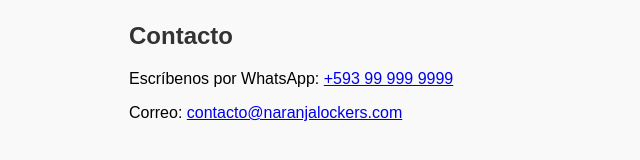
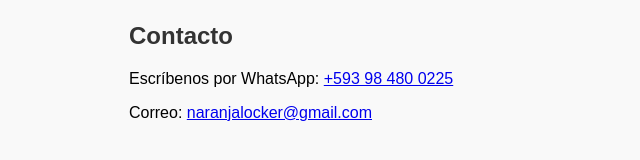
Before and after one commit to naranjito90/naranjalockers, a plain HTML site: page index.html in a window 1280 px wide. Shown: the part 584-744 px from the top of the page, 111-751 px from the left. Drawn offline with Linux system fonts and the light colour scheme.

Commit message:
Update index.html

```diff
--- a/index.html
+++ b/index.html
@@ -71,8 +71,8 @@
 
     <section class="section">
       <h2>Contacto</h2>
-      <p>Escríbenos por WhatsApp: <a href="https://wa.me/593999999999" target="_blank">+593 99 999 9999</a></p>
-      <p>Correo: <a href="mailto:contacto@naranjalockers.com">contacto@naranjalockers.com</a></p>
+      <p>Escríbenos por WhatsApp: <a href="https://wa.me/593984800225" target="_blank">+593 98 480 0225</a></p>
+      <p>Correo: <a href="mailto:naranjalocker@gmail.com">naranjalocker@gmail.com</a></p>
     </section>
   </main>
 </body>
```
